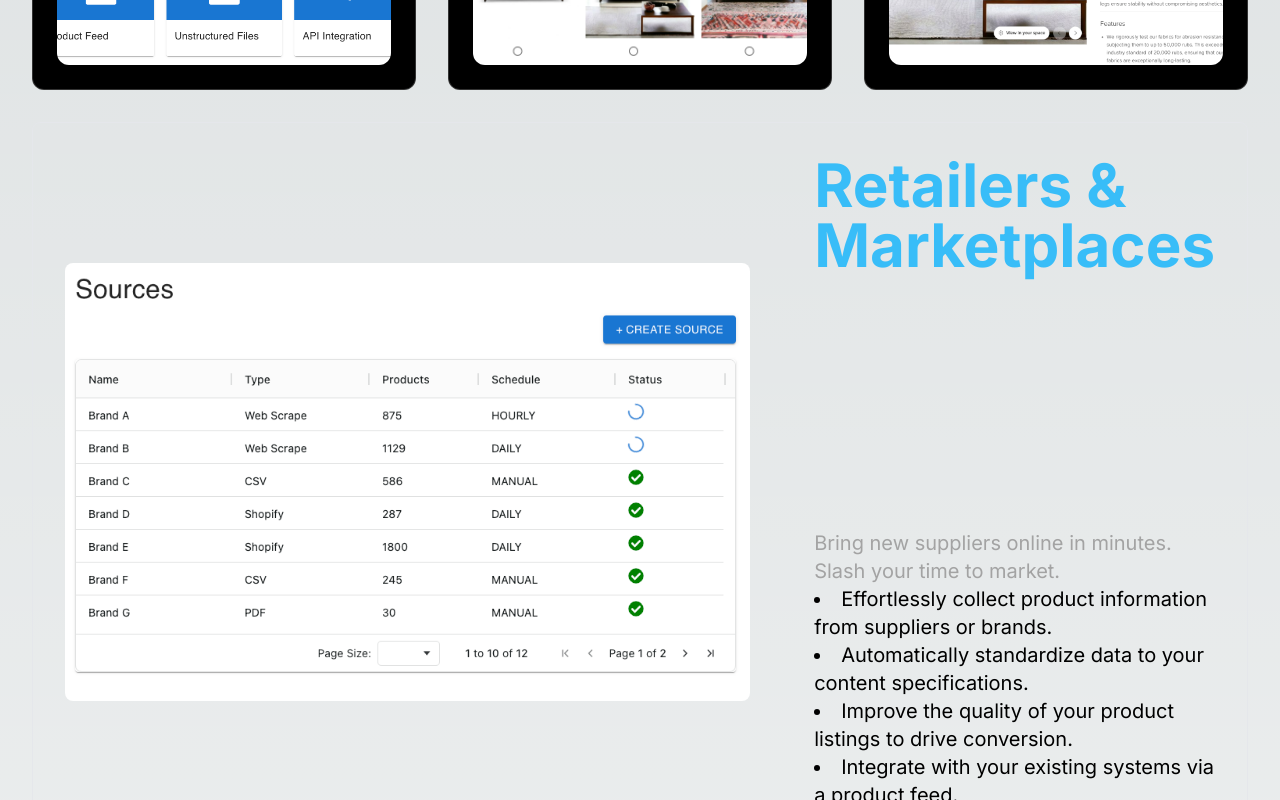
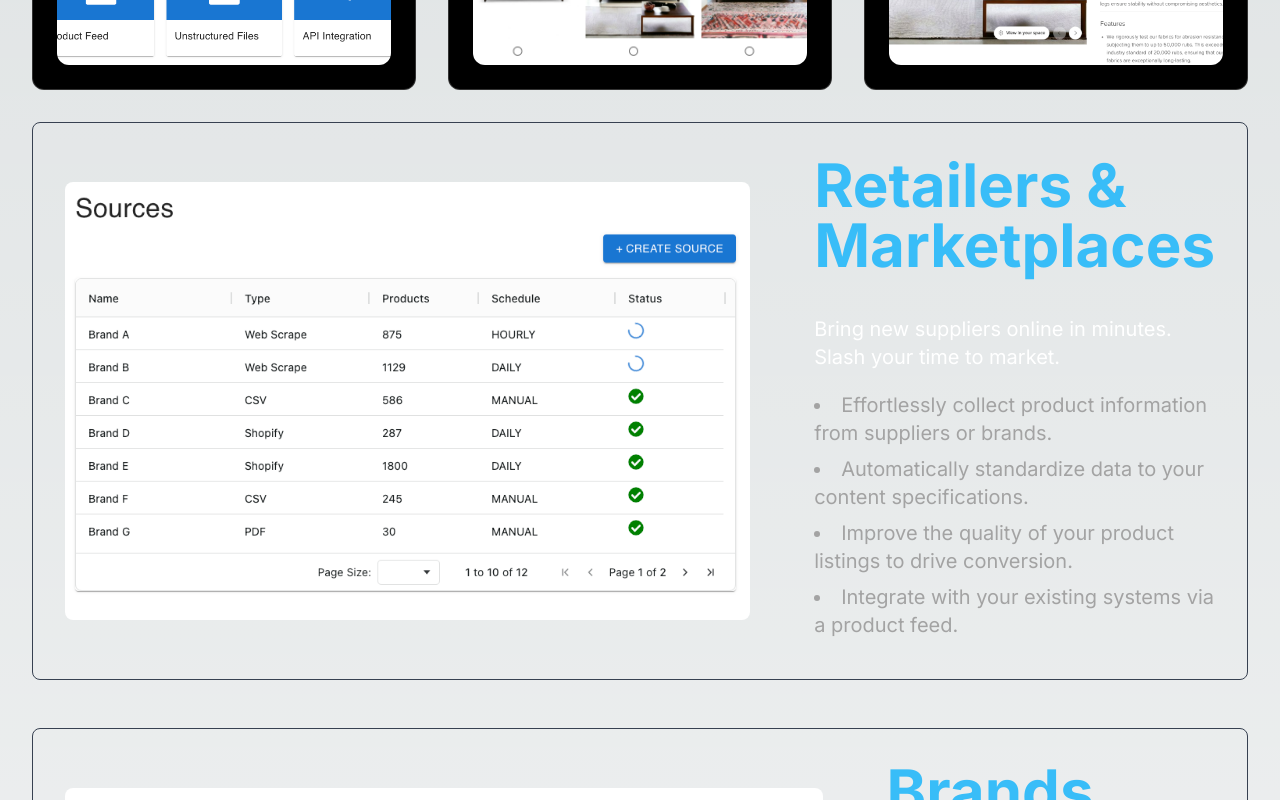
Before and after one commit to Salman-S7/angler, a Next.js app: page / in a window 1280 px wide. Shown: the part 1160-1960 px from the top of the page. Built offline with nearby package versions, Linux system fonts and the light colour scheme.

Commit message:
Info section complete

```diff
--- a/components/InfoCard.tsx
+++ b/components/InfoCard.tsx
@@ -11,7 +11,7 @@ const InfoCard = ({ heading, subHeading, description, image, flex }: {
 }) => {
     return (
       <div
-        className={`border flex flex-col lg:flex-row items-center border-[#e5e7eb] p-2 lg:p-8 rounded-lg lg:h-[90vh] w-full lg:gap-16 gap-8 lg:${flex} mb-12`}
+        className={`border flex flex-col lg:flex-row items-center border-gray-700 p-6 sm:p-8 rounded-lg lg:h-auto w-full lg:gap-16 gap-8 lg:${flex} mb-12`}
       >
         <div className="rounded-lg">
           <Image
@@ -21,13 +21,15 @@ const InfoCard = ({ heading, subHeading, description, image, flex }: {
           />
         </div>
         <div className="h-full flex flex-col lg:justify-between lg:w-[40%] w-full">
-          <h1 className="font-bold lg:text-6xl text-2xl text-sky-400">{heading}</h1>
-          <ul className="lg:text-xl text-lg list-disc list-inside">
-            <span className="text-neutral-400">{subHeading}</span>
-            <li>{description[0]}</li>
-            <li>{description[1]}</li>
-            <li>{description[2]}</li>
-            <li>{description[3]}</li>
+          <h1 className="font-bold lg:text-6xl text-2xl text-sky-400 pb-10">
+            {heading}
+          </h1>
+          <ul className="lg:text-xl text-lg list-disc list-inside text-neutral-400">
+            <span className="text-white mb-5 inline-block">{subHeading}</span>
+            <li className="pb-2">{description[0]}</li>
+            <li className="pb-2">{description[1]}</li>
+            <li className="pb-2">{description[2]}</li>
+            <li className="pb-2">{description[3]}</li>
           </ul>
         </div>
       </div>
```
